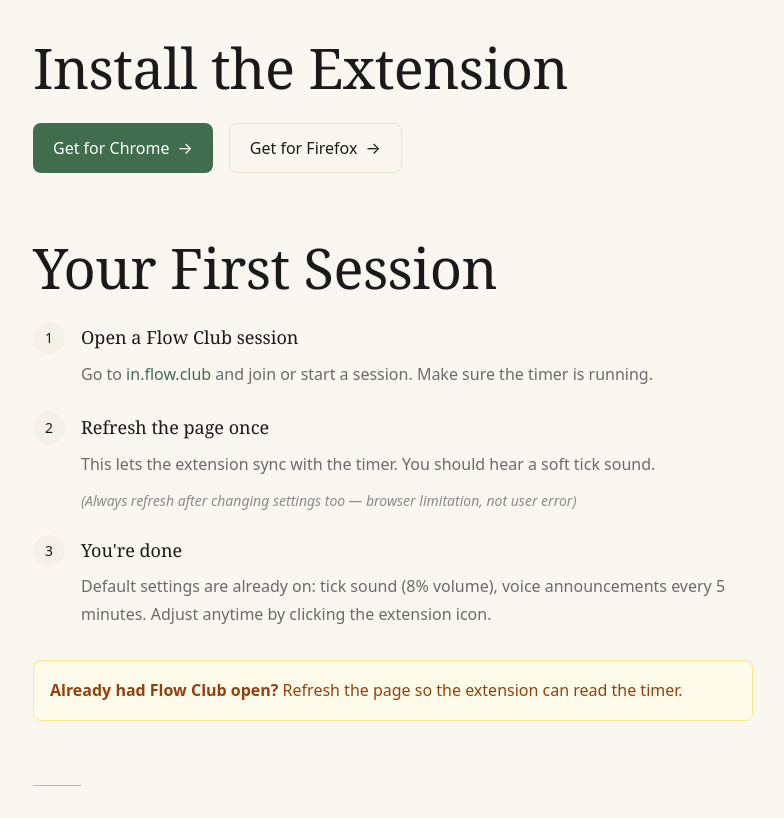
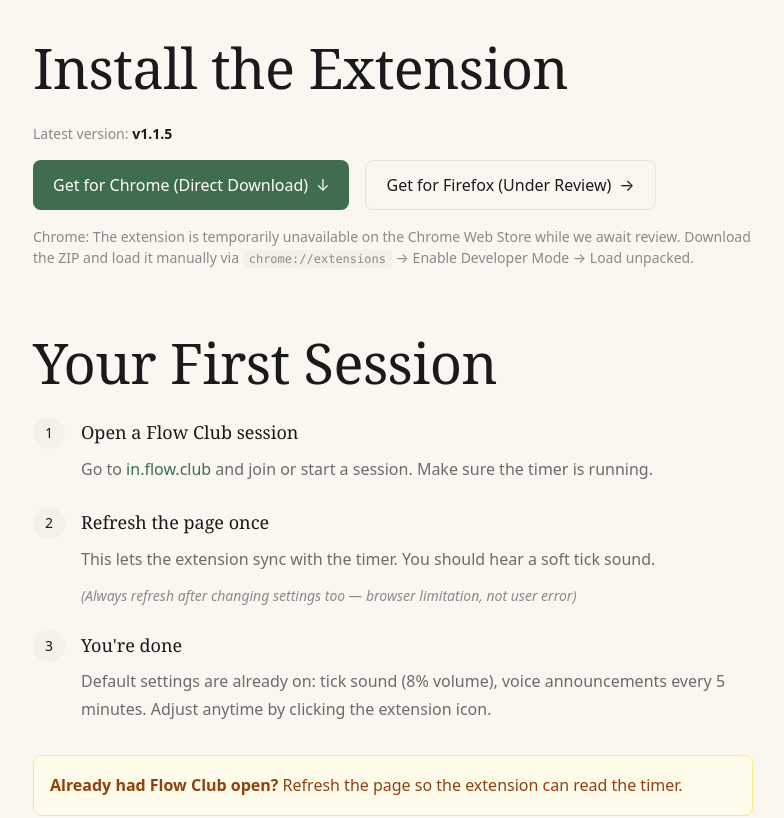
Before and after one commit to lydiacodesdaily/lydiastudio-site, a Next.js app: page /flow-club-companion in a window 1280 px wide. Shown: the part 1220-2038 px from the top of the page, without its empty margins (247-1031 px from the left). Built offline with nearby package versions, Linux system fonts and the light colour scheme.

Commit message:
style: add a table w/ anchor links; add Flow Club Companion Chrome zip file and show version #; update FCC description text

```diff
--- a/app/flow-club-companion/page.tsx
+++ b/app/flow-club-companion/page.tsx
@@ -40,9 +40,7 @@
               <span className="flex-shrink-0 w-6 h-6 rounded-full bg-matcha-accent text-white text-sm flex items-center justify-center">1</span>
               <span>
                 <a
-                  href="https://chromewebstore.google.com/detail/flow-club-companion-focus/ncjcggjgiajhmeifohinbeeeegdiaehc"
-                  target="_blank"
-                  rel="noopener noreferrer"
+                  href="#install"
                   className="text-matcha-accent hover:underline font-medium"
                 >
                   Install the extension
@@ -119,16 +117,16 @@
       {/* Install Section */}
       <section id="install" className="py-8">
         <h2 className="text-headline font-serif text-nearBlack mb-6">Install the Extension</h2>
+        <p className="text-caption text-stone mb-4">Latest version: <strong className="text-nearBlack">v1.1.5</strong></p>
         <div className="flex flex-wrap gap-4">
           <a
-            href="https://chromewebstore.google.com/detail/flow-club-companion-focus/ncjcggjgiajhmeifohinbeeeegdiaehc"
-            target="_blank"
-            rel="noopener noreferrer"
+            href="/flow-club-chrome_v1.1.5.zip"
+            download
             className="inline-flex items-center gap-2 px-5 py-3 bg-matcha-accent text-white rounded-lg
                        hover:bg-matcha-700 transition-colors duration-200"
           >
-            Get for Chrome
-            <span>→</span>
+            Get for Chrome (Direct Download)
+            <span>↓</span>
           </a>
           <a
             href="https://addons.mozilla.org/en-US/firefox/addon/flow-club-companion/"
@@ -137,10 +135,13 @@
             className="inline-flex items-center gap-2 px-5 py-3 border border-cream-300 text-nearBlack rounded-lg
                        hover:border-matcha-accent/30 hover:bg-white transition-all duration-200"
           >
-            Get for Firefox
+            Get for Firefox (Under Review)
             <span>→</span>
           </a>
         </div>
+        <p className="text-caption text-stone mt-4">
+          Chrome: The extension is temporarily unavailable on the Chrome Web Store while we await review. Download the ZIP and load it manually via <code className="bg-cream-200 px-1.5 py-0.5 rounded text-xs">chrome://extensions</code> → Enable Developer Mode → Load unpacked.
+        </p>
       </section>
 
       {/* First Session - Condensed steps 2-4 */}
@@ -379,14 +380,13 @@
         <h2 className="text-headline font-serif text-nearBlack mb-6">Ready to get started?</h2>
         <div className="flex flex-wrap justify-center gap-4">
           <a
-            href="https://chromewebstore.google.com/detail/flow-club-companion-focus/ncjcggjgiajhmeifohinbeeeegdiaehc"
-            target="_blank"
-            rel="noopener noreferrer"
+            href="/flow-club-chrome_v1.1.5.zip"
+            download
             className="inline-flex items-center gap-2 px-6 py-3 bg-matcha-accent text-white rounded-lg
                        hover:bg-matcha-700 transition-colors duration-200"
           >
-            Get for Chrome
-            <span>→</span>
+            Get for Chrome v1.1.5
+            <span>↓</span>
           </a>
           <a
             href="https://addons.mozilla.org/en-US/firefox/addon/flow-club-companion/"
@@ -395,10 +395,13 @@
             className="inline-flex items-center gap-2 px-6 py-3 border border-cream-300 text-nearBlack rounded-lg
                        hover:border-matcha-accent/30 hover:bg-white transition-all duration-200"
           >
-            Get for Firefox
+            Get for Firefox (Under Review)
             <span>→</span>
           </a>
         </div>
+        <p className="text-caption text-stone mt-4">
+          Chrome users: Load the ZIP manually via chrome://extensions → Developer Mode → Load unpacked
+        </p>
       </section>
 
       {/* Footer */}
--- a/app/page.tsx
+++ b/app/page.tsx
@@ -185,16 +185,14 @@
 
         {/* Flow Club Companion */}
         <a
-          href="https://chromewebstore.google.com/detail/flow-club-companion-focus/ncjcggjgiajhmeifohinbeeeegdiaehc"
-          target="_blank"
-          rel="noopener noreferrer"
+          href="/flow-club-companion"
           className="group block p-6 bg-white/60 rounded-lg border border-cream-300
                      hover:border-matcha-accent/30 hover:bg-white transition-all duration-300"
         >
           <div className="relative aspect-[4/3] bg-cream-100 rounded overflow-hidden mb-5 border border-cream-200">
             <Image
               src="/screenshots/flowclub-companion.png"
-              alt="Flow Club Companion Chrome extension interface"
+              alt="Flow Club Companion browser extension interface"
               fill
               className="object-cover object-top group-hover:scale-[1.02] transition-transform duration-500"
               sizes="(max-width: 768px) 100vw, 33vw"
@@ -204,14 +202,14 @@
             Flow Club Companion
           </h3>
           <p className="text-caption text-muted mb-3 line-clamp-3">
-            Chrome extension embedding time-aware audio cues and reusable task lists into live Flow Club sessions.
+            Browser extension for Chrome and Firefox that adds time-aware audio cues and reusable task lists to Flow Club sessions.
           </p>
           <p className="text-caption text-stone italic mb-4">
-            60+ active users, featured by Flow Club
+            Featured by Flow Club
           </p>
           <span className="inline-flex items-center gap-1.5 text-caption text-matcha-accent font-medium
                          group-hover:gap-2 transition-all duration-300">
-            {/* Get extension <span>→</span> */}
+            Getting started <span>→</span>
           </span>
         </a>
 
```
Also changed, not shown: 1 other file (tests, documents, lock files or other folders).
